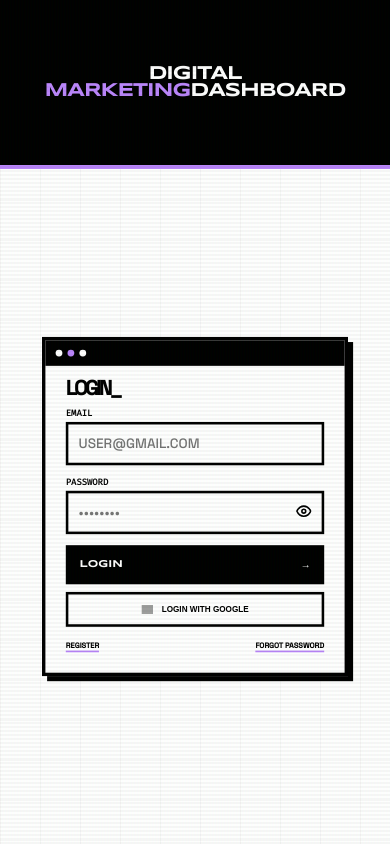
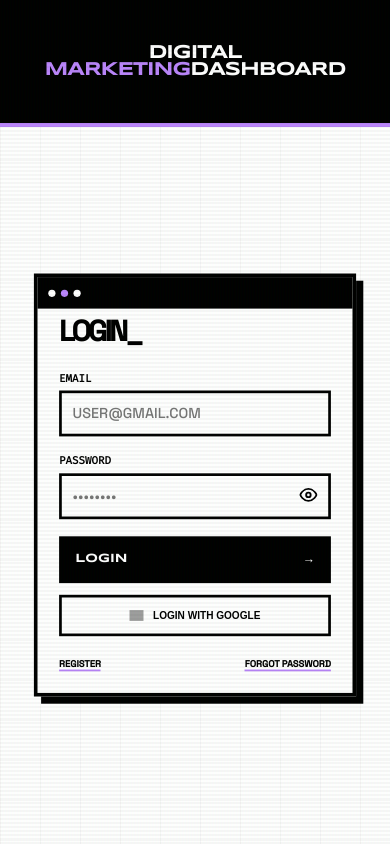
Before and after one commit to RAHUL2525252525/DIGITAL-ANALYTICS-DASHBOARD, a Flask app: page / in a window 390 px wide. Run offline with Flask 3, Linux system fonts and the light colour scheme; some libraries are stand-ins or nearby versions; grey boxes are pictures that could not be loaded.

Commit message:
Enhance login page styles and layout
Increased shadow effect for a zoom feel and adjusted padding for the login container. Updated font sizes and styles for better visibility and user experience.

```diff
--- a/templates/login.html
+++ b/templates/login.html
@@ -12,7 +12,7 @@
             --bg-pure: #ffffff;
             --text-main: #000000;
             --border-heavy: 4px solid #000000;
-            --shadow-brutal: 10px 10px 0px #000000;
+            --shadow-brutal: 12px 12px 0px #000000; /* Increased shadow for zoom feel */
             --error-bg: #ff3333;
         }
 
@@ -95,20 +95,22 @@
             padding: 2rem;
         }
 
+        /* --- ZOOMED LOGIN CONTAINER --- */
         .auth-container {
             background: #fff;
-            padding: 3rem 2rem 2rem 2rem;
+            padding: 3.5rem 2.5rem 2.5rem 2.5rem; /* Increased padding */
             width: 100%;
-            max-width: 440px;
+            max-width: 500px; /* Zoom: Increased from 440px */
             border: var(--border-heavy);
             box-shadow: var(--shadow-brutal);
             position: relative;
+            transform: scale(1.05); /* Slight scale for visual pop */
         }
 
         .container-header {
             position: absolute;
             top: 0; left: 0; width: 100%;
-            height: 30px;
+            height: 35px;
             background: #000;
             display: flex;
             align-items: center;
@@ -120,39 +122,40 @@
         .dot.purple { background: var(--accent-purple); }
 
         h2 {
-            font-size: 2.5rem;
+            font-size: 3rem; /* Zoomed from 2.5rem */
             font-weight: 800;
             text-transform: uppercase;
             letter-spacing: -3px;
-            margin-bottom: 1rem;
+            margin-bottom: 1.5rem;
         }
 
         .error-message {
             display: none;
             background: var(--error-bg);
-            padding: 8px;
+            padding: 10px;
             border: 3px solid #000;
             margin-bottom: 1rem;
-            font-size: 0.65rem;
+            font-size: 0.75rem;
+            font-weight: 800;
         }
 
-        .input-group { margin-bottom: 0.8rem; }
+        .input-group { margin-bottom: 1.2rem; }
 
         label {
             font-family: 'Fira Code', monospace;
-            font-size: 0.65rem;
-            margin-bottom: 4px;
+            font-size: 0.75rem;
+            margin-bottom: 6px;
             display: block;
             font-weight: 700;
         }
 
         input {
             width: 100%;
-            padding: 12px;
+            padding: 14px;
             background: #fff;
             border: 3px solid #000;
             font-family: 'Space Grotesk', sans-serif;
-            font-size: 16px;
+            font-size: 18px; /* Larger text */
             outline: none;
         }
 
@@ -165,43 +168,44 @@
 
         .btn-main {
             width: 100%;
-            padding: 16px;
+            padding: 18px;
             background: #000;
             color: #fff;
             border: none;
             font-family: 'Syncopate', sans-serif;
-            font-size: 0.75rem;
+            font-size: 0.85rem;
             display: flex;
             justify-content: space-between;
             align-items: center;
             cursor: pointer;
+            margin-top: 0.5rem;
         }
 
         .btn-main:hover { background: var(--accent-purple); color: #000; }
 
         .google-btn {
             width: 100%;
-            padding: 12px;
+            padding: 14px;
             background: #fff;
             border: 3px solid #000;
             font-weight: 800;
-            font-size: 0.6rem;
+            font-size: 0.7rem;
             display: flex;
             align-items: center;
             justify-content: center;
             gap: 10px;
-            margin-top: 0.6rem;
+            margin-top: 0.8rem;
         }
 
         .links {
-            margin-top: 1rem;
+            margin-top: 1.5rem;
             display: flex;
             justify-content: space-between;
         }
 
         .links a {
             color: #000;
-            font-size: 0.55rem;
+            font-size: 0.65rem;
             font-weight: 800;
             text-transform: uppercase;
             text-decoration: none;
@@ -217,50 +221,45 @@
             color: var(--accent-purple);
         }
 
-        /* --- MOBILE OPTIMIZATION: FULL VIEW WITHOUT SCROLLING --- */
+        /* --- MOBILE OPTIMIZATION --- */
         @media (max-width: 1024px) {
             .page-wrapper {
                 display: flex;
                 flex-direction: column;
-                height: 100vh; /* Lock height */
-                overflow: hidden; /* Prevent body scroll */
+                height: 100vh;
+                overflow: hidden;
             }
             .brand-panel {
-                padding: 1rem;
-                flex: 0 0 20%; /* Take only 20% height */
+                padding: 1.5rem;
+                flex: 0 0 15%;
                 border-right: none;
                 border-bottom: 4px solid var(--accent-purple);
                 text-align: center;
-                justify-content: center;
             }
             .brand-title { font-size: 1.2rem; letter-spacing: -1px; }
-            .brand-title br { display: none; } /* Flatten title to save vertical space */
+            .brand-title br { display: none; }
             .brand-title span::before { content: " "; }
 
             .auth-panel {
-                flex: 1; /* Take remaining space */
-                padding: 0.5rem;
-                align-items: center;
+                flex: 1;
+                padding: 1rem;
             }
 
             .auth-container {
-                transform: scale(0.85); /* "Zoom out" effect */
-                transform-origin: center;
-                margin: 0;
+                transform: scale(0.9); /* Slight downscale only for mobile to fit UI */
+                max-width: 380px;
                 padding: 2.5rem 1.5rem 1.5rem 1.5rem;
-                max-width: 360px;
-                box-shadow: 6px 6px 0px #000;
+                box-shadow: 8px 8px 0px #000;
             }
 
-            h2 { font-size: 1.5rem; margin-bottom: 0.5rem; }
-            #terminal-info { display: none; } /* Hide to save space */
-            .bg-glow { display: none; }
+            h2 { font-size: 2rem; }
+            input { padding: 12px; font-size: 16px; }
+            #terminal-info, .bg-glow { display: none; }
         }
 
-        /* Extreme small screen height fix */
-        @media (max-height: 600px) and (max-width: 480px) {
-            .auth-container { transform: scale(0.75); }
-            .brand-panel { display: none; } /* Hide brand if screen is too short */
+        @media (max-height: 700px) and (max-width: 480px) {
+            .auth-container { transform: scale(0.8); }
+            .brand-panel { flex: 0 0 10%; }
         }
     </style>
 </head>
@@ -298,7 +297,7 @@
                         <div class="password-wrapper">
                             <input type="password" id="password" placeholder="••••••••" required>
                             <button type="button" class="eye-toggle" id="togglePassword">
-                                <svg id="eyeIcon" xmlns="http://www.w3.org/2000/svg" width="18" height="18" viewBox="0 0 24 24" fill="none" stroke="currentColor" stroke-width="2.5" stroke-linecap="round" stroke-linejoin="round">
+                                <svg id="eyeIcon" xmlns="http://www.w3.org/2000/svg" width="20" height="20" viewBox="0 0 24 24" fill="none" stroke="currentColor" stroke-width="2.5" stroke-linecap="round" stroke-linejoin="round">
                                     <path d="M1 12s4-8 11-8 11 8 11 8-4 8-11 8-11-8-11-8z"></path>
                                     <circle cx="12" cy="12" r="3"></circle>
                                 </svg>
@@ -309,7 +308,7 @@
                         LOGIN <span>&rarr;</span>
                     </button>
                     <button type="button" class="google-btn" id="googleBtn">
-                        <img src="https://upload.wikimedia.org/wikipedia/commons/c/c1/Google_%22G%22_logo.svg" alt="G" width="14">
+                        <img src="https://upload.wikimedia.org/wikipedia/commons/c/c1/Google_%22G%22_logo.svg" alt="G" width="16">
                         LOGIN WITH GOOGLE
                     </button>
                 </form>
```
